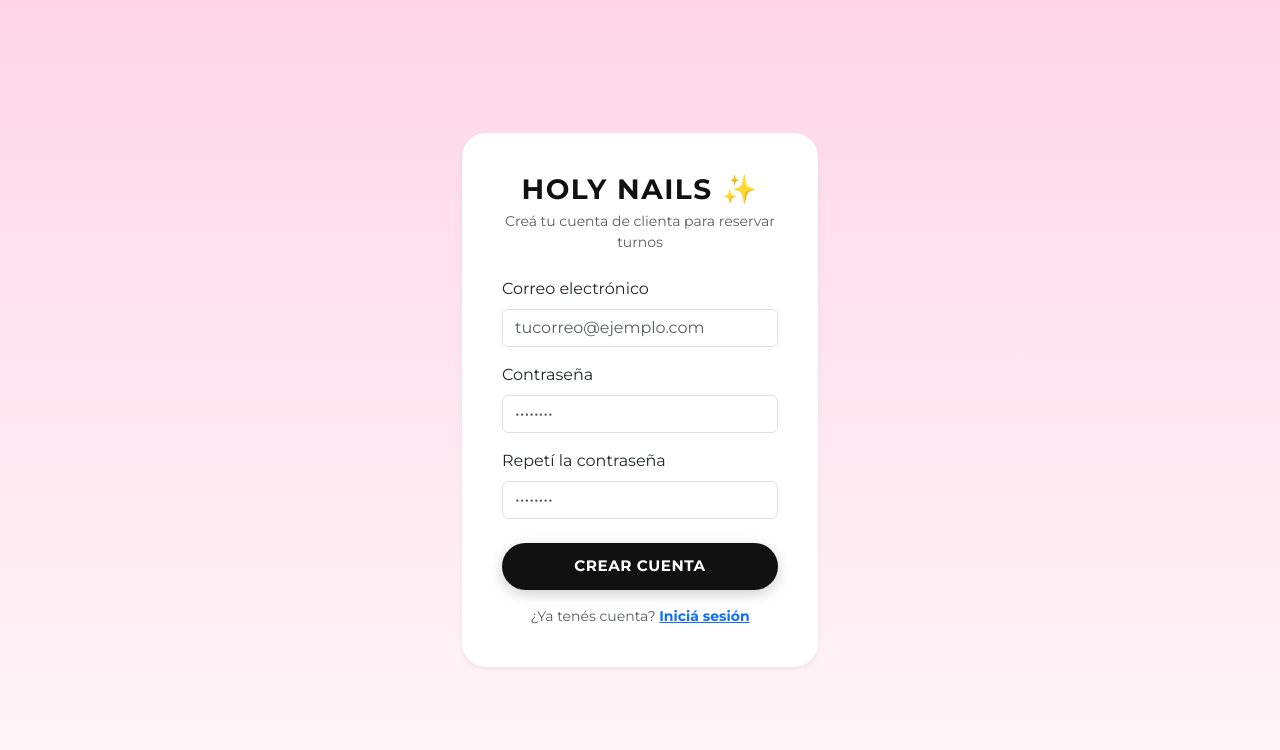
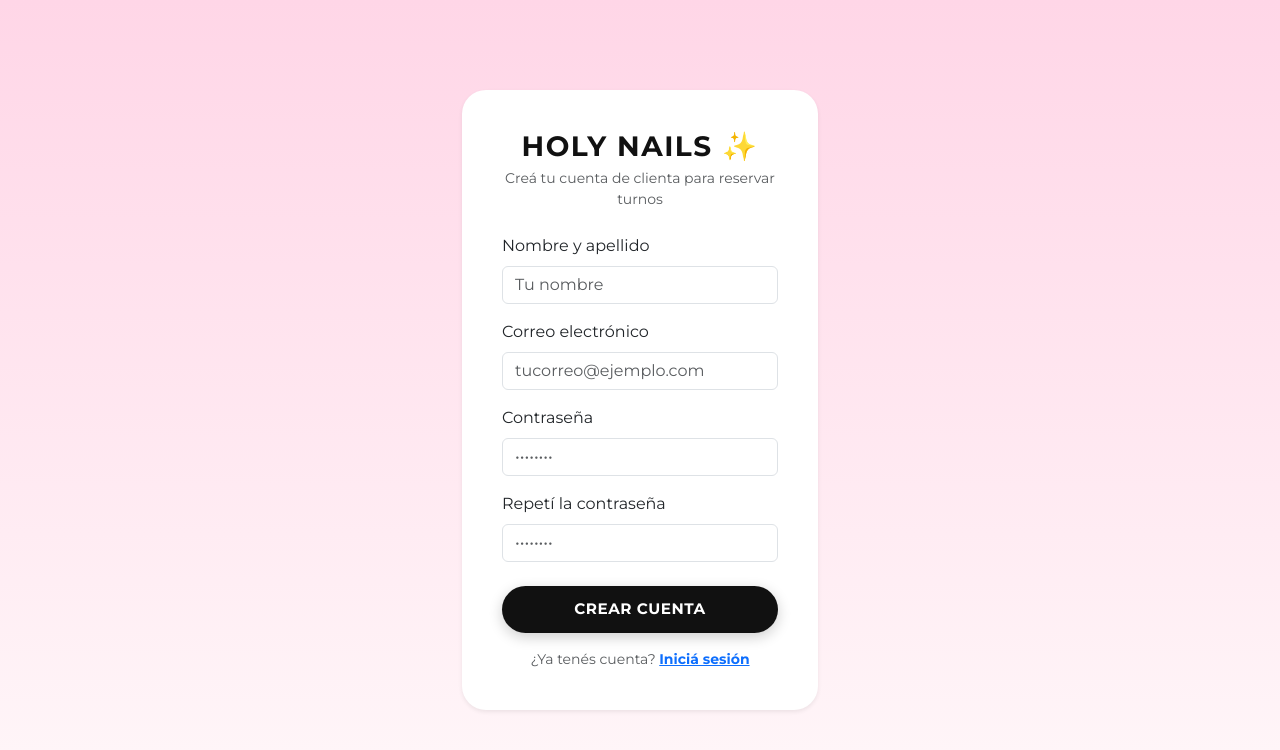
Before and after one commit to aguschamo/turnero-proyecto-programacion1, a React (Vite) app in the folder frontend/: page /register in a window 1280 px wide. Shown: the top 750 px of the page. Built offline with nearby package versions, Linux system fonts and the light colour scheme; a web font is replaced by a local one.

Commit message:
fix: corregir detalles y validaciones del TP7

```diff
--- a/frontend/src/components/Avatar.jsx
+++ b/frontend/src/components/Avatar.jsx
@@ -1,12 +1,13 @@
 function Avatar({ nombre, photo, size = '', className = '' }) {
   const cls = ['hn-avatar', size ? `hn-avatar-${size}` : '', className].filter(Boolean).join(' ')
+  const altText = nombre ? `Foto de perfil de ${nombre}` : 'Foto de perfil'
 
   if (photo) {
-    return <img src={photo} alt="Foto de perfil" className={`${cls} object-fit-cover`} />
+    return <img src={photo} alt={altText} className={`${cls} object-fit-cover`} />
   }
 
   const inicial = (nombre || '').trim().charAt(0) || '?'
-  return <span className={cls}>{inicial.toUpperCase()}</span>
+  return <span className={cls} aria-label={altText}>{inicial.toUpperCase()}</span>
 }
 
 export default Avatar
--- a/frontend/src/components/Footer.jsx
+++ b/frontend/src/components/Footer.jsx
@@ -36,7 +36,7 @@ function Footer() {
 
           <div className="col-12 col-md-4 text-center text-md-end">
             <p className="small text-secondary mb-0">
-              © 2024 Holy Nails. Todos los derechos reservados.
+              © 2025 Holy Nails. Todos los derechos reservados.
             </p>
           </div>
         </div>
--- a/frontend/src/context/AuthContext.jsx
+++ b/frontend/src/context/AuthContext.jsx
@@ -1,4 +1,4 @@
-import { createContext, useContext, useState } from 'react'
+import { createContext, useCallback, useContext, useMemo, useState } from 'react'
 
 const AuthContext = createContext(null)
 
@@ -29,7 +29,7 @@ export function AuthProvider({ children }) {
   const [usuarios, setUsuarios] = useState(USUARIOS_INICIALES)
   const [usuario, setUsuario] = useState(null)
 
-  function login(email, password) {
+  const login = useCallback((email, password) => {
     const encontrado = usuarios.find(
       (u) =>
         u.email.toLowerCase() === email.trim().toLowerCase() && u.password === password,
@@ -38,15 +38,15 @@ export function AuthProvider({ children }) {
     const sesion = modeloUsuario(encontrado)
     setUsuario(sesion)
     return sesion
-  }
+  }, [usuarios])
 
-  function register(email, password) {
+  const register = useCallback((nombre, email, password) => {
     if (usuarios.some((u) => u.email.toLowerCase() === email.trim().toLowerCase())) {
       return false
     }
     const nuevo = {
       id: usuarios.length + 1,
-      nombre: null,
+      nombre: nombre.trim() || null,
       email: email.trim().toLowerCase(),
       password,
       role: 'cliente',
@@ -54,20 +54,20 @@ export function AuthProvider({ children }) {
     }
     setUsuarios((prev) => [...prev, nuevo])
     return true
-  }
+  }, [usuarios])
 
-  function logout() {
+  const logout = useCallback(() => {
     setUsuario(null)
-  }
+  }, [])
 
-  const value = {
+  const value = useMemo(() => ({
     usuario,
     role: usuario ? usuario.role : null,
     isAuthenticated: Boolean(usuario),
     login,
     register,
     logout,
-  }
+  }), [usuario, login, register, logout])
 
   return <AuthContext.Provider value={value}>{children}</AuthContext.Provider>
 }
--- a/frontend/src/views/Register.jsx
+++ b/frontend/src/views/Register.jsx
@@ -7,6 +7,7 @@ function Register() {
   const { register, isAuthenticated } = useAuth()
   const navigate = useNavigate()
 
+  const [nombre, setNombre] = useState('')
   const [email, setEmail] = useState('')
   const [password, setPassword] = useState('')
   const [confirmar, setConfirmar] = useState('')
@@ -18,11 +19,15 @@ function Register() {
 
   function handleSubmit(e) {
     e.preventDefault()
+    if (!nombre.trim()) {
+      setError('El nombre es obligatorio.')
+      return
+    }
     if (password !== confirmar) {
       setError('Las contraseñas no coinciden.')
       return
     }
-    if (!register(email, password)) {
+    if (!register(nombre, email, password)) {
       setError('Ya existe una cuenta con ese correo.')
       return
     }
@@ -50,6 +55,22 @@ function Register() {
                 )}
 
                 <form onSubmit={handleSubmit}>
+                  <div className="mb-3">
+                    <label htmlFor="registerNombre" className="form-label">
+                      Nombre y apellido
+                    </label>
+                    <input
+                      id="registerNombre"
+                      type="text"
+                      className="form-control"
+                      placeholder="Tu nombre"
+                      value={nombre}
+                      onChange={(e) => setNombre(e.target.value)}
+                      required
+                      autoComplete="name"
+                    />
+                  </div>
+
                   <div className="mb-3">
                     <label htmlFor="registerEmail" className="form-label">
                       Correo electrónico
```
Also changed, not shown: 1 other file (tests, documents, lock files or other folders).
